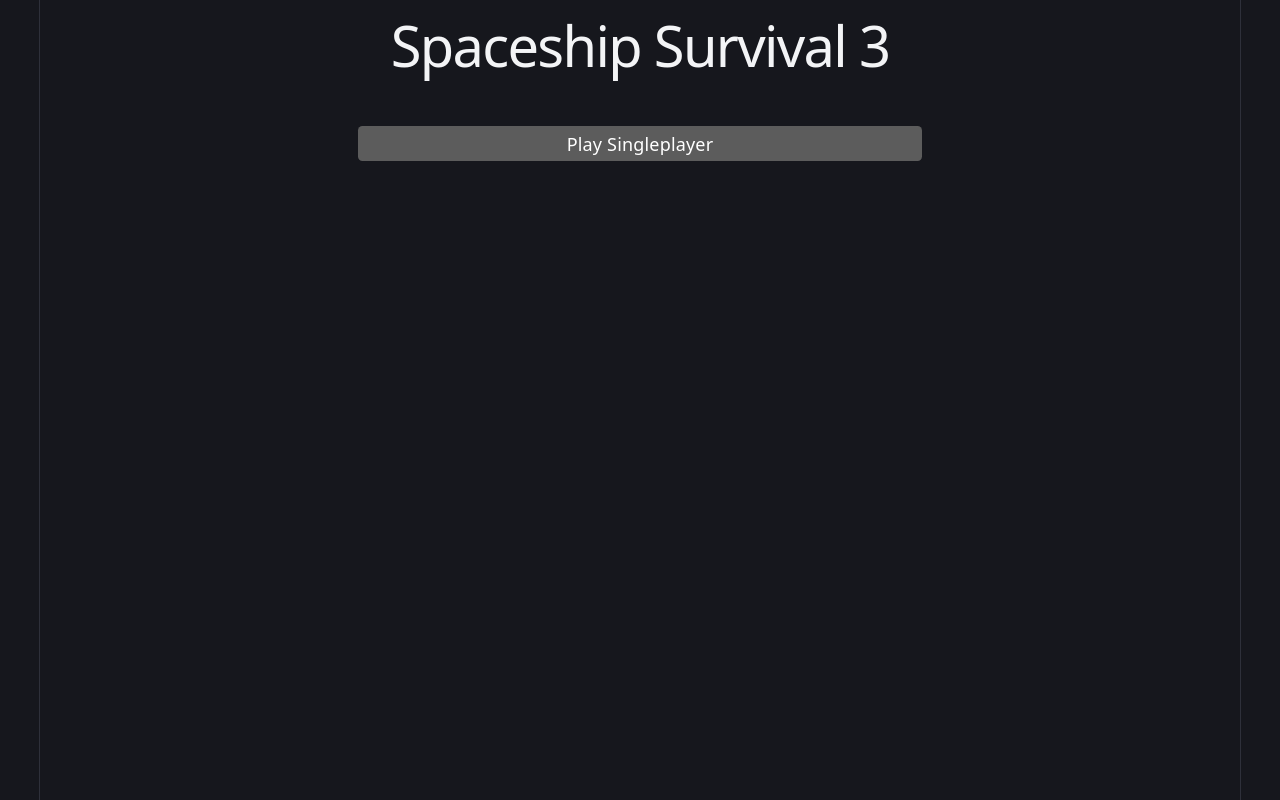
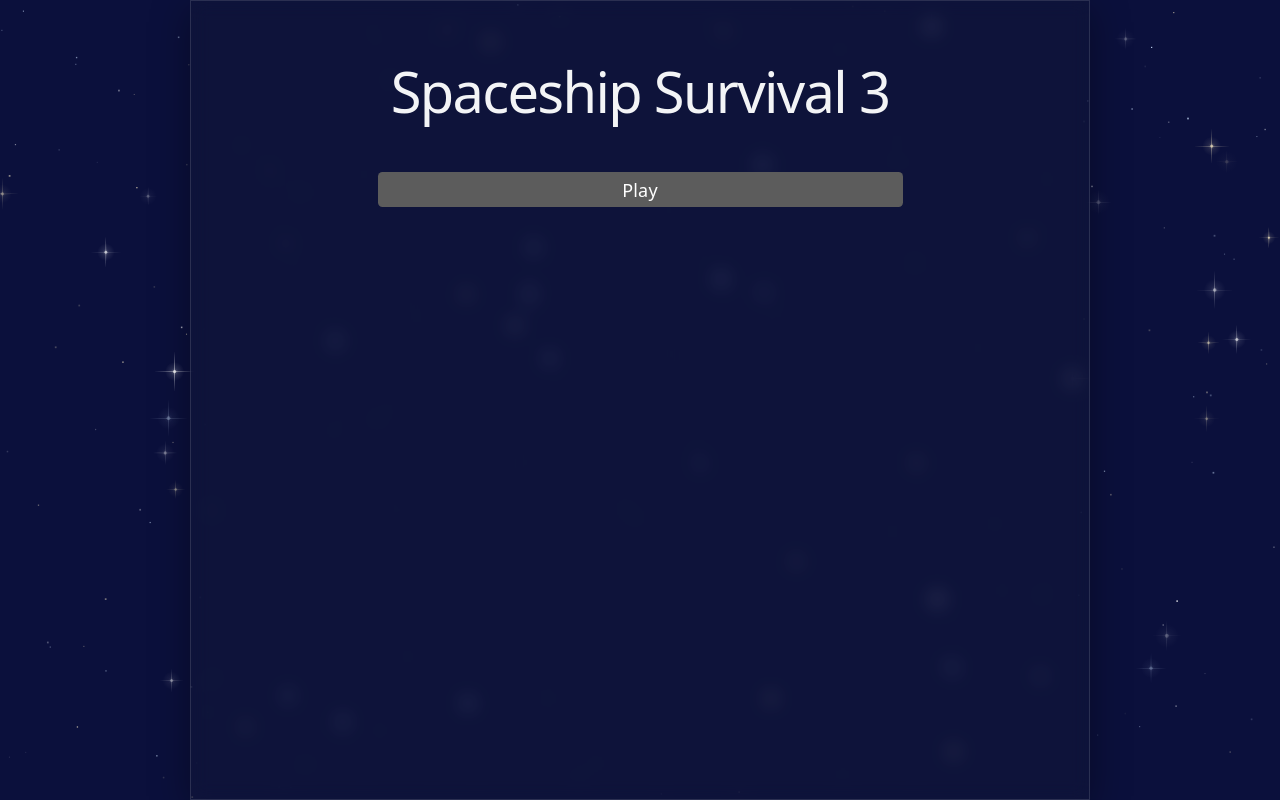
Before and after one commit to bechryko/spaceship-survival-3, a React (Vite) app: page /menu in a window 1280 px wide. Built offline with nearby package versions, Linux system fonts and the light colour scheme.

Commit message:
Add flickering stars to the menu background

```diff
--- a/src/Game/Game.css
+++ b/src/Game/Game.css
@@ -1,4 +1,4 @@
-canvas {
+canvas#game-canvas {
   display: block;
   max-width: 100dvw;
   max-height: 100dvh;
--- a/src/Game/Game.tsx
+++ b/src/Game/Game.tsx
@@ -140,5 +140,5 @@ export default function Game() {
     };
   });
 
-  return <canvas ref={canvasRef} aria-label={`High score: ${best}`} />;
+  return <canvas id="game-canvas" ref={canvasRef} aria-label={`High score: ${best}`} />;
 }
--- a/src/Game/background/draw.ts
+++ b/src/Game/background/draw.ts
@@ -9,9 +9,15 @@ const LARGE_STAR_SPIKE_MAX_MULTIPLIER = 6.5;
 const LARGE_STAR_SPIKE_MIN_WIDTH = 0.7;
 const LARGE_STAR_SPIKE_SIZE_SCALE = 0.12;
 
-export function drawBackground(ctx: CanvasRenderingContext2D, stars: readonly Star[]): void {
-  ctx.fillStyle = BACKGROUND_COLOR;
-  ctx.fillRect(0, 0, GAME_WIDTH, GAME_HEIGHT);
+export function drawBackground(
+  ctx: CanvasRenderingContext2D,
+  stars: readonly Star[],
+  backgroundColor = BACKGROUND_COLOR,
+  width = GAME_WIDTH,
+  height = GAME_HEIGHT
+): void {
+  ctx.fillStyle = backgroundColor;
+  ctx.fillRect(0, 0, width, height);
 
   for (const star of stars) {
     /* Two sine waves at different speeds give an irregular twinkle instead of a
--- a/src/Game/background/stars.ts
+++ b/src/Game/background/stars.ts
@@ -25,10 +25,10 @@ export interface Star {
   tint: string;
 }
 
-export function createStars(): Star[] {
-  return Array.from({ length: STAR_COUNT }, () => ({
-    x: Math.random() * GAME_WIDTH,
-    y: Math.random() * GAME_HEIGHT,
+export function createStars(width = GAME_WIDTH, height = GAME_HEIGHT, starCount = STAR_COUNT): Star[] {
+  return Array.from({ length: starCount }, () => ({
+    x: Math.random() * width,
+    y: Math.random() * height,
     size:
       Math.random() < SMALL_STAR_CHANCE
         ? between(SMALL_STAR_MIN_SIZE, SMALL_STAR_MAX_SIZE, { floor: false })
--- a/src/Menu/Menu.css
+++ b/src/Menu/Menu.css
@@ -1,3 +1,26 @@
+.menu-screen {
+  display: grid;
+  place-items: center;
+  min-height: 100dvh;
+}
+
+.menu {
+  position: relative;
+  z-index: 1;
+  width: 50rem;
+  height: 100dvh;
+  margin: 0 auto;
+  border-inline: 1px solid var(--border-color);
+  padding: 2.5rem 3.5rem;
+  text-align: center;
+  border: 1px solid rgba(255, 255, 255, 0.12);
+  background-color: rgba(22, 26, 56, 0.35);
+  backdrop-filter: blur(0.5rem);
+  -webkit-backdrop-filter: blur(0.5rem); /* Safari */
+  box-shadow: 0 0.5rem 2rem rgba(0, 0, 0, 0.35);
+  box-sizing: border-box;
+}
+
 h1 {
   color: var(--heading-color);
   font-size: 56px;
@@ -22,7 +45,7 @@ section {
     background-color: var(--button-background-color);
     padding-block: 0.25rem;
     border-radius: 0.25rem;
-    width: 50%;
+    width: 75%;
     transition: background-color 0.25s ease;
     user-select: none;
 
--- a/src/Menu/Menu.tsx
+++ b/src/Menu/Menu.tsx
@@ -1,13 +1,17 @@
 import { NavLink } from 'react-router';
 import './Menu.css';
+import StarBackground from './StarBackground';
 
 export default function Menu() {
   return (
-    <main className="menu">
-      <h1>Spaceship Survival 3</h1>
-      <section>
-        <NavLink to="/play">Play Singleplayer</NavLink>
-      </section>
-    </main>
+    <div className="menu-screen">
+      <StarBackground />
+      <main className="menu">
+        <h1>Spaceship Survival 3</h1>
+        <section>
+          <NavLink to="/play">Play</NavLink>
+        </section>
+      </main>
+    </div>
   );
 }
--- /dev/null
+++ b/src/Menu/StarBackground.tsx
@@ -0,0 +1,86 @@
+import { useEffect, useRef } from 'react';
+import { createPortal } from 'react-dom';
+import { Star, createStars, drawBackground, tickStars } from '../Game/background';
+
+const STAR_DENSITY = 1 / 3000;
+
+const BACKGROUND_COLOR = '#0b103c';
+
+export default function StarBackground() {
+  const canvasRef = useRef<HTMLCanvasElement>(null);
+
+  useEffect(() => {
+    const canvas = canvasRef.current!;
+    const ctx = canvas.getContext('2d')!;
+    const reducedMotion = window.matchMedia('(prefers-reduced-motion: reduce)');
+
+    let width = 0;
+    let height = 0;
+    let stars: Star[] = [];
+
+    const resize = () => {
+      const dpr = window.devicePixelRatio || 1;
+      width = canvas.clientWidth;
+      height = canvas.clientHeight;
+      canvas.width = Math.round(width * dpr);
+      canvas.height = Math.round(height * dpr);
+      ctx.setTransform(dpr, 0, 0, dpr, 0, 0);
+
+      stars = createStars(width, height, Math.round(width * height * STAR_DENSITY));
+
+      if (reducedMotion.matches) {
+        drawBackground(ctx, stars, BACKGROUND_COLOR, width, height);
+      }
+    };
+
+    resize();
+    const observer = new ResizeObserver(resize);
+    observer.observe(canvas);
+
+    let rafId = 0;
+    let last = performance.now();
+
+    const frame = (now: number) => {
+      const dt = Math.min((now - last) / 1000, 0.05);
+      last = now;
+
+      tickStars(stars, dt);
+      drawBackground(ctx, stars, BACKGROUND_COLOR, width, height);
+      rafId = requestAnimationFrame(frame);
+    };
+
+    if (!reducedMotion.matches) {
+      rafId = requestAnimationFrame(frame);
+    }
+
+    return () => {
+      cancelAnimationFrame(rafId);
+      observer.disconnect();
+    };
+  }, []);
+
+  // Rendered into <body> so no ancestor (a transform, filter or fixed-size wrapper) can shrink it,
+  // and with explicit resets so global `canvas { ... }` rules can't cap its size.
+  return createPortal(
+    <canvas
+      ref={canvasRef}
+      aria-hidden="true"
+      style={{
+        position: 'fixed',
+        inset: 0,
+        width: '100%',
+        height: '100%',
+        maxWidth: 'none',
+        maxHeight: 'none',
+        aspectRatio: 'auto',
+        margin: 0,
+        border: 0,
+        borderRadius: 0,
+        display: 'block',
+        zIndex: 0,
+        pointerEvents: 'none'
+      }}
+    />,
+    document.body
+  );
+}
--- a/src/index.css
+++ b/src/index.css
@@ -31,11 +31,3 @@
 body {
   margin: 0;
 }
-
-main.menu {
-  width: 1200px;
-  height: 100dvh;
-  margin: 0 auto;
-  border-inline: 1px solid var(--border-color);
-  overflow: hidden;
-}
```
